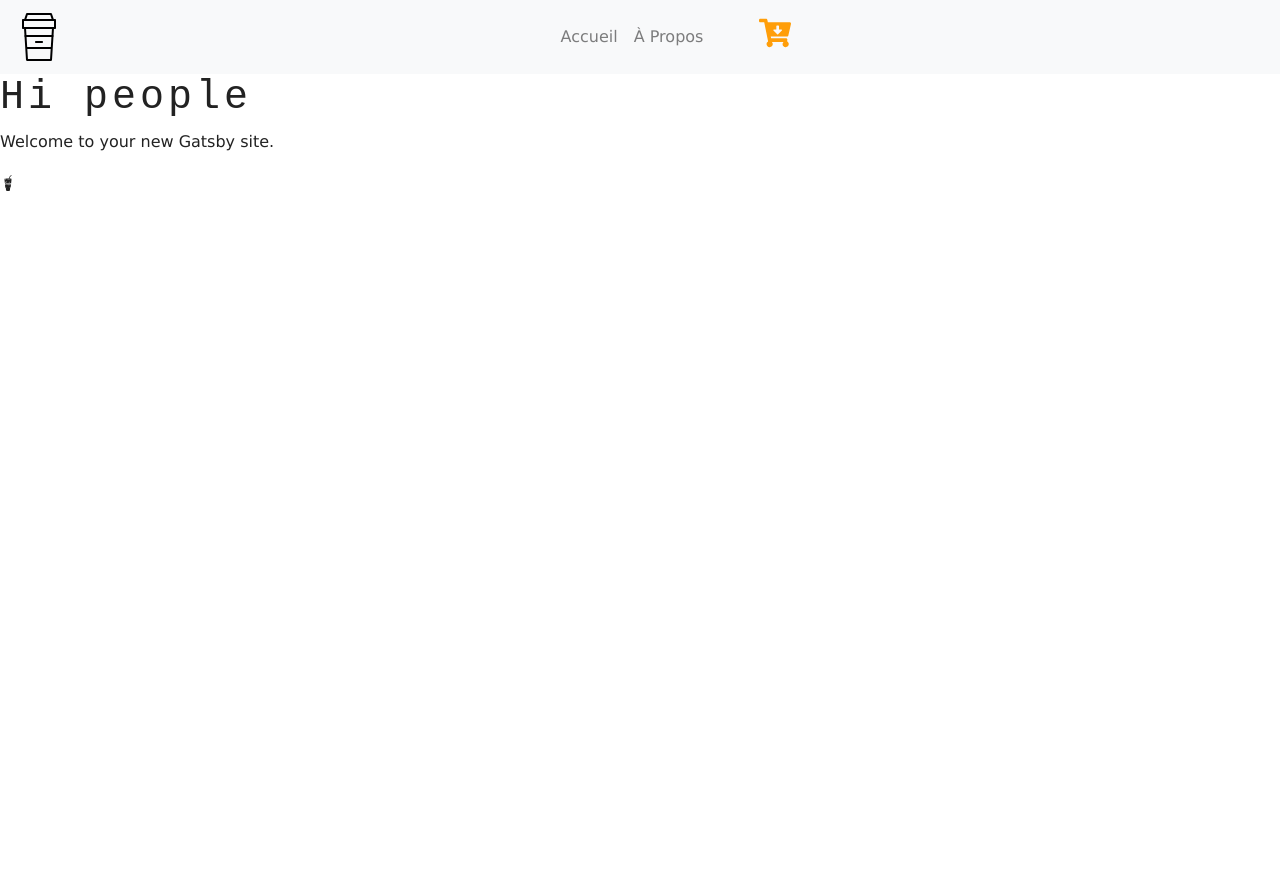
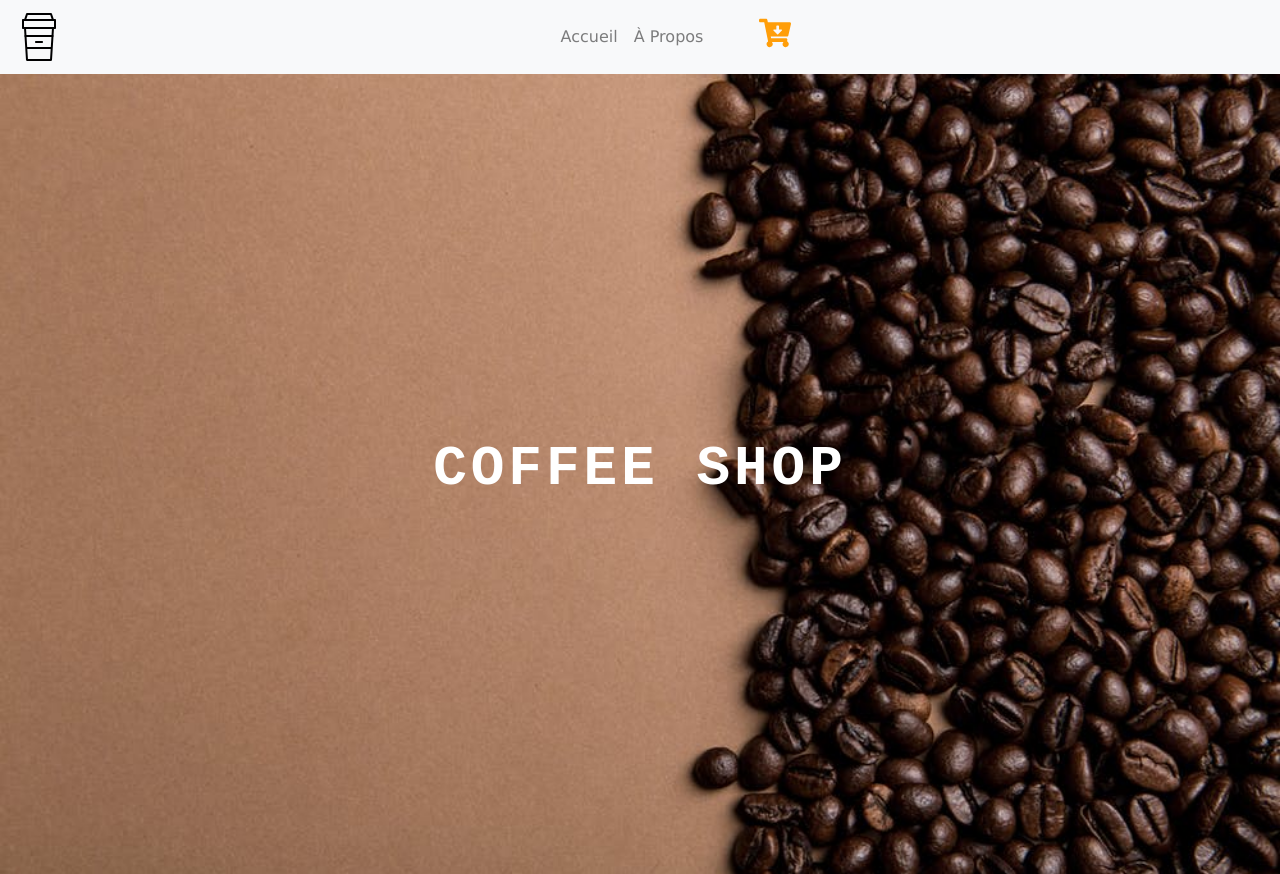
Before and after one commit to FaridBenmebarek/coffee-shop, a Gatsby site: page / in a window 1280 px wide. Before the commit the page ends 800 px from the top, so only its background shows below. Built offline with nearby package versions, Linux system fonts and the light colour scheme; Gatsby itself is replaced by a stand-in of ours.

Commit message:
add BackgroundSection

```diff
--- a/package.json
+++ b/package.json
@@ -1,11 +1,12 @@
 {
-  "name": "gatsby-starter-default",
+  "name": "coffee-shop",
   "private": true,
-  "description": "A simple starter to get up and developing quickly with Gatsby",
+  "description": "Buy your Best Coffee",
   "version": "0.1.0",
   "author": "Kyle Mathews <mathews.kyle@gmail.com>",
   "dependencies": {
     "gatsby": "^2.15.28",
+    "gatsby-background-image": "^0.8.14",
     "gatsby-image": "^2.2.23",
     "gatsby-plugin-manifest": "^2.2.20",
     "gatsby-plugin-offline": "^3.0.11",
--- /dev/null
+++ b/src/components/Globals/BackgroundSection.jsx
@@ -0,0 +1,24 @@
+import React from "react"
+
+import BackgroundImage from "gatsby-background-image"
+
+export default function BackgroundSection({
+  img,
+  styleClass,
+  title,
+  children,
+}) {
+  return (
+    <BackgroundImage className={styleClass} fluid={img}>
+      <h1 className="title text-white text-uppercase text-center display-4 font-weight-bold">
+        {title}
+      </h1>
+      {children}
+    </BackgroundImage>
+  )
+}
+
+BackgroundSection.defaultProps = {
+  title: "default title",
+  styleClass: "default-background",
+}
--- a/src/components/layout.css
+++ b/src/components/layout.css
@@ -1,6 +1,6 @@
 :root {
   --mainBrown: #2d1ef1;
-  --mainYellow: #ff9e09;
+  --mainYellow: rgb(255, 158, 9);
   --mainGrey: #ece8dc;
   --mainWhite: #fff;
   --mainDark: #222;
@@ -31,3 +31,13 @@
   color: var(--mainYellow);
   font-size: 2rem;
 }
+
+.default-background {
+  min-height: 100vh;
+  display: flex;
+  align-items: center;
+  justify-content: center;
+  background: linear-gradient(rgba(255, 158, 9, 0.5), rgba(255, 158, 9, 0.5));
+  background-position: center;
+  background-size: cover;
+}
--- a/src/pages/index.js
+++ b/src/pages/index.js
@@ -1,18 +1,32 @@
 import React from "react"
-import { Link } from "gatsby"
+import { Link, graphql } from "gatsby"
 
 import Layout from "../components/layout"
 import SEO from "../components/seo"
 
-import { FaGulp } from "react-icons/fa"
+import BackgroundSection from "./../components/Globals/BackgroundSection"
 
-const IndexPage = () => (
+const IndexPage = ({ data }) => (
   <Layout>
     <SEO title="Home" />
-    <h1>Hi people</h1>
-    <p>Welcome to your new Gatsby site.</p>
-    <FaGulp />
+    <BackgroundSection
+      img={data.img.childImageSharp.fluid}
+      title="coffee shop"
+      className="default-background"
+    />
   </Layout>
 )
 
+export const query = graphql`
+  {
+    img: file(relativePath: { eq: "default-background.jpeg" }) {
+      childImageSharp {
+        fluid {
+          ...GatsbyImageSharpFluid_tracedSVG
+        }
+      }
+    }
+  }
+`
+
 export default IndexPage
```
Also changed, not shown: 1 other file.
